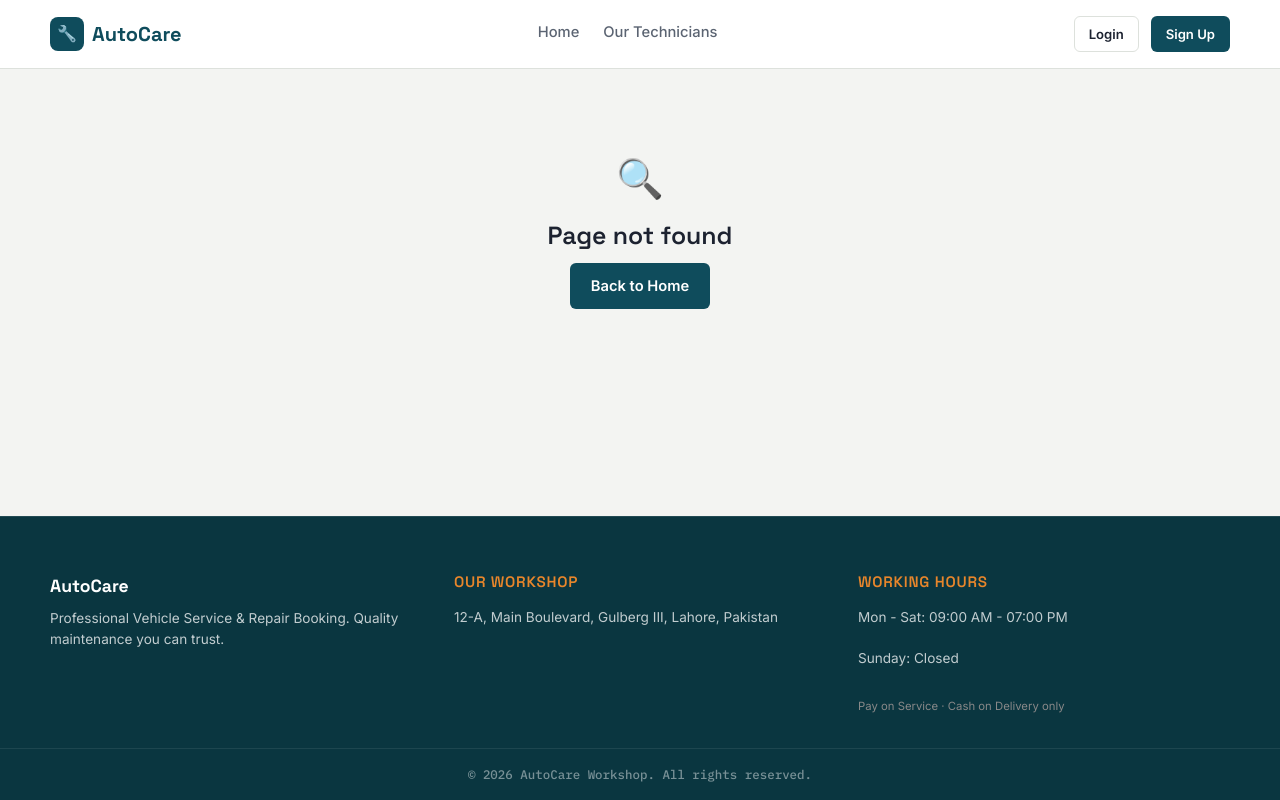
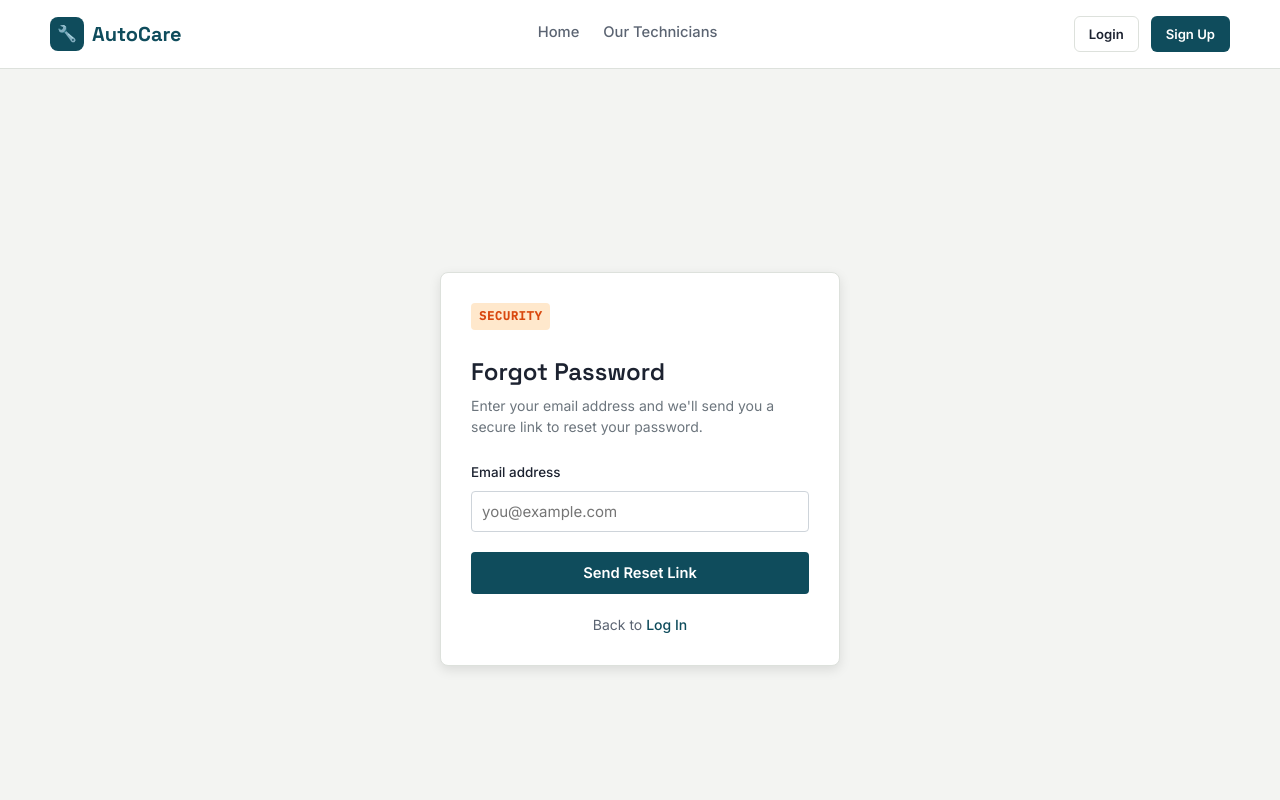
Before and after one commit to ahsan345-source/Vehicle-Management-system, a React (Vite) app in the folder frontend/: page /forgot-password in a window 1280 px wide. Shown: the top 800 px of the page. Built offline with nearby package versions, Linux system fonts and the light colour scheme; no server answers.

Commit message:
Added forgot password screen

```diff
--- a/frontend/package.json
+++ b/frontend/package.json
@@ -10,6 +10,7 @@
   },
   "dependencies": {
     "axios": "^1.7.2",
+    "nodemailer": "^9.0.1",
     "react": "^18.3.1",
     "react-dom": "^18.3.1",
     "react-router-dom": "^6.24.1"
--- a/frontend/src/App.jsx
+++ b/frontend/src/App.jsx
@@ -6,7 +6,7 @@ import Navbar from './components/Navbar';
 import Footer from './components/Footer';
 import ProtectedRoute from './components/ProtectedRoute';
 import AdminRoute from './components/AdminRoute';
-
+import ForgotPassword from './pages/ForgotPassword';
 import Home from './pages/Home';
 import Login from './pages/Login';
 import Register from './pages/Register';
@@ -51,7 +51,7 @@ export default function App() {
               </WorkerProtectedRoute>
             }
           />
-
+<Route path="/forgot-password" element={<ForgotPassword />} />
           {/* Customer-only routes */}
           <Route path="/dashboard" element={<ProtectedRoute><Dashboard /></ProtectedRoute>} />
           <Route path="/my-bookings" element={<ProtectedRoute><BookingHistory /></ProtectedRoute>} />
--- /dev/null
+++ b/frontend/src/pages/ForgotPassword.jsx
@@ -0,0 +1,65 @@
+import React, { useState } from 'react';
+import axios from 'axios';
+import { Link } from 'react-router-dom';
+
+export default function ForgotPassword() {
+  const [email, setEmail] = useState('');
+  const [message, setMessage] = useState('');
+  const [error, setError] = useState('');
+  const [submitting, setSubmitting] = useState(false);
+
+  const handleSubmit = async (e) => {
+    e.preventDefault();
+    setError('');
+    setMessage('');
+    setSubmitting(true);
+
+    try {
+      // Render backend endpoint (Yahan apna sahi baseUrl link lagayein agar variable use ho rha)
+      const res = await axios.post('https://vehicle-management-system-w67t.onrender.com/api/auth/forgot-password', { email });
+      setMessage(res.data.message || 'Reset link sent to your email!');
+    } catch (err) {
+      setError(err.response?.data?.message || 'Something went wrong. Please try again.');
+    } finally {
+      setSubmitting(false);
+    }
+  };
+
+  return (
+    <div className="auth-wrap" style={{ display: 'flex', justifyContent: 'center', alignItems: 'center', minHeight: '100vh' }}>
+      <div className="auth-card" style={{ background: '#fff', padding: '30px', borderRadius: '8px', boxShadow: '0 4px 12px rgba(0,0,0,0.1)', maxWidth: '400px', width: '100%' }}>
+        <span className="auth-tag" style={{ background: '#ffe8cc', color: '#d9480f', padding: '4px 8px', borderRadius: '4px', fontSize: '12px', fontWeight: 'bold' }}>SECURITY</span>
+        <h1 style={{ fontSize: '24px', margin: '12px 0 8px 0' }}>Forgot Password</h1>
+        <p className="text-muted" style={{ fontSize: '14px', color: '#6c757d', marginBottom: '24px' }}>
+          Enter your email address and we'll send you a secure link to reset your password.
+        </p>
+
+        {error && <div className="form-error" style={{ color: 'red', marginBottom: '12px' }}>{error}</div>}
+        {message && <div className="form-success" style={{ color: 'green', marginBottom: '12px' }}>{message}</div>}
+
+        <form onSubmit={handleSubmit}>
+          <div className="form-group" style={{ marginBottom: '20px' }}>
+            <label htmlFor="email" style={{ display: 'block', marginBottom: '8px', fontWeight: '500' }}>Email address</label>
+            <input
+              id="email"
+              type="email"
+              className="form-control"
+              placeholder="you@example.com"
+              value={email}
+              onChange={(e) => setEmail(e.target.value)}
+              style={{ width: '100%', padding: '10px', borderRadius: '4px', border: '1px solid #ced4da' }}
+              required
+            />
+          </div>
+          <button type="submit" className="btn btn-primary btn-block" style={{ width: '100%', padding: '12px', background: '#0f4c5c', color: '#fff', border: 'none', borderRadius: '4px', cursor: 'pointer', fontWeight: 'bold' }} disabled={submitting}>
+            {submitting ? 'Sending Link...' : 'Send Reset Link'}
+          </button>
+        </form>
+
+        <div className="auth-switch" style={{ marginTop: '20px', textAlign: 'center', fontSize: '14px' }}>
+          Back to <Link to="/login" style={{ color: '#0f4c5c', textDecoration: 'none', fontWeight: '500' }}>Log In</Link>
+        </div>
+      </div>
+    </div>
+  );
+}
```
Also changed, not shown: 1 other file (tests, documents, lock files or other folders).
